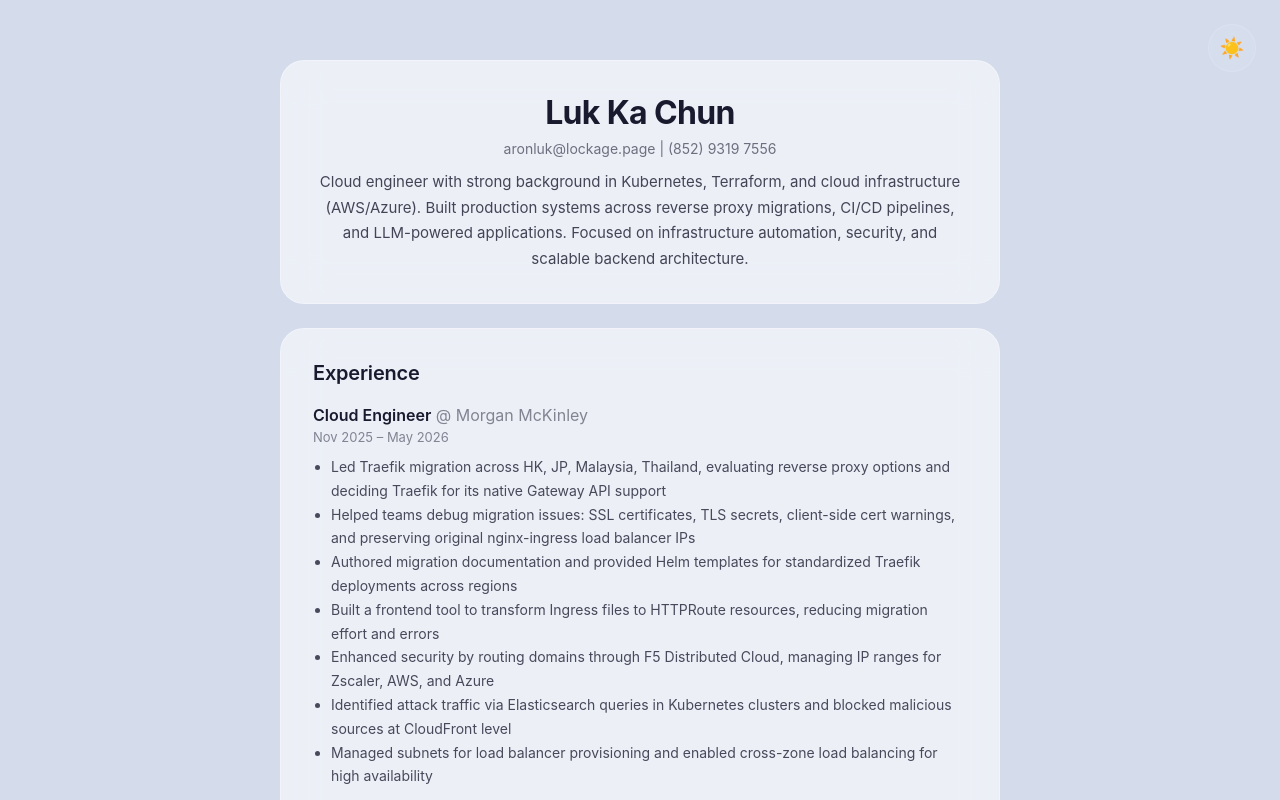
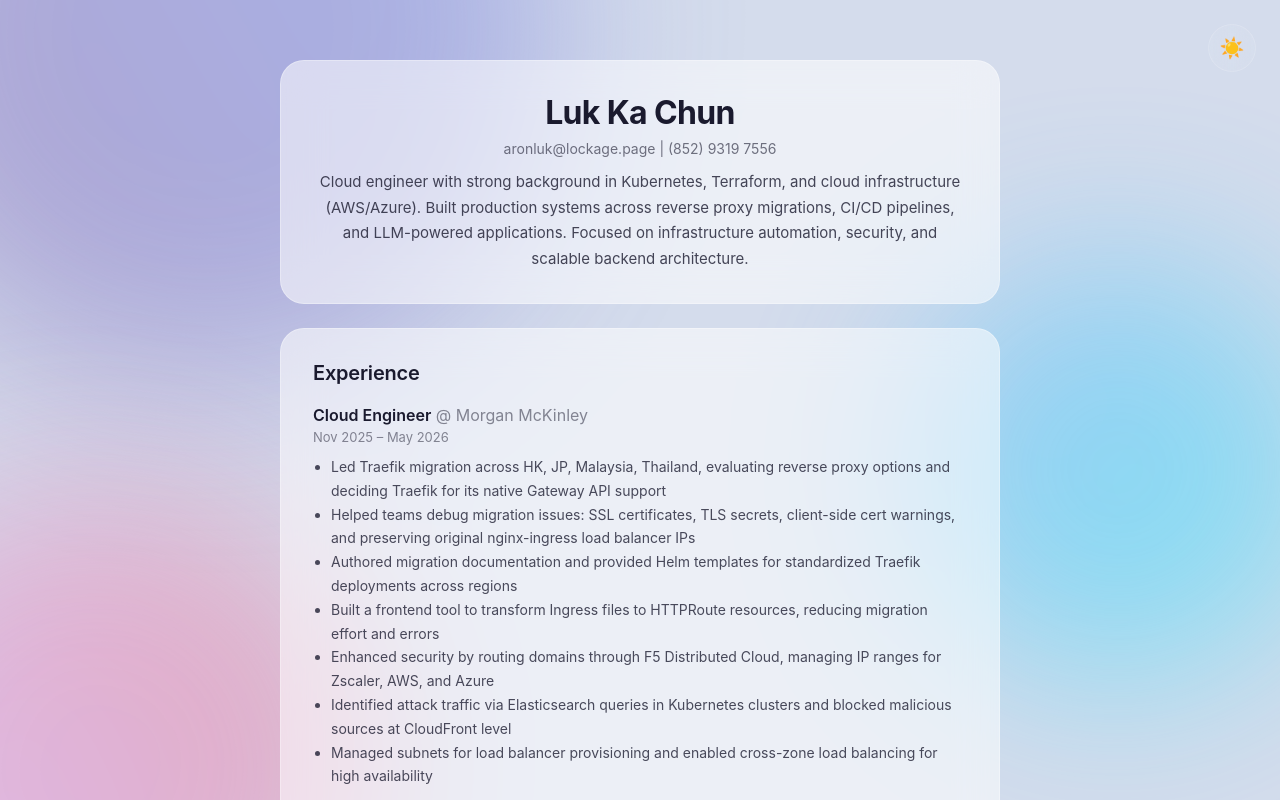
Before and after one commit to aronluk/aronluk.github.io, a Next.js app: page / in a window 1280 px wide. Shown: the top 800 px of the page. Built offline with nearby package versions, Linux system fonts and the light colour scheme.

Commit message:
fix: move blobs inside wrapper so gradients render

```diff
--- a/src/pages/index.tsx
+++ b/src/pages/index.tsx
@@ -138,9 +138,6 @@ export default function Home() {
   return (
     <>
       <style>{s.css}</style>
-      <div style={blob(0)} />
-      <div style={blob(1)} />
-      <div style={blob(2)} />
 
       <div style={{
         minHeight: '100vh',
@@ -155,6 +152,9 @@ export default function Home() {
         color: 'var(--text)',
         transition: 'background 0.6s ease',
       }}>
+        <div style={blob(0)} />
+        <div style={blob(1)} />
+        <div style={blob(2)} />
         <ThemeToggle />
 
         <div style={{ position: 'relative', zIndex: 1, maxWidth: 720, width: '100%', display: 'flex', flexDirection: 'column', gap: 24 }}>
```
